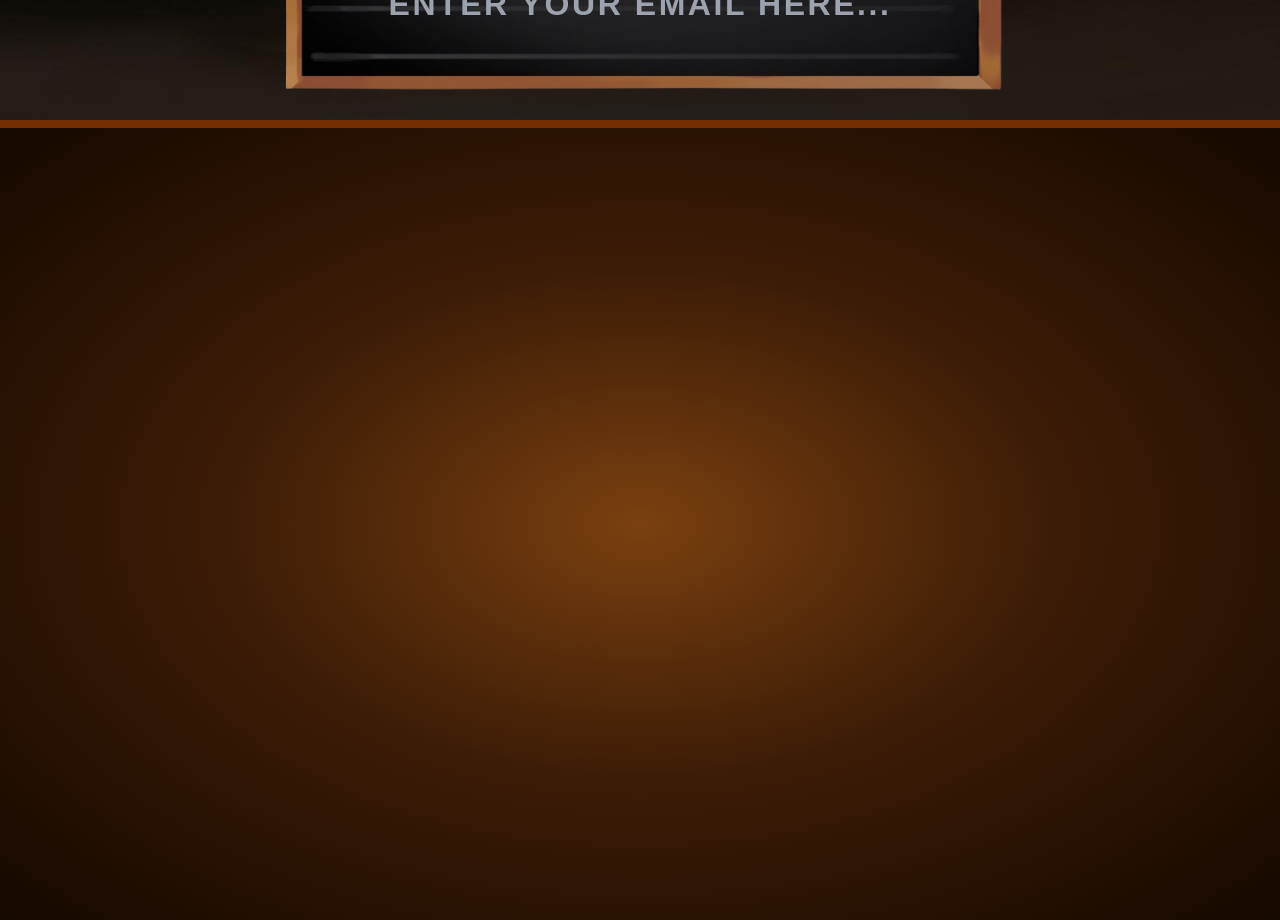
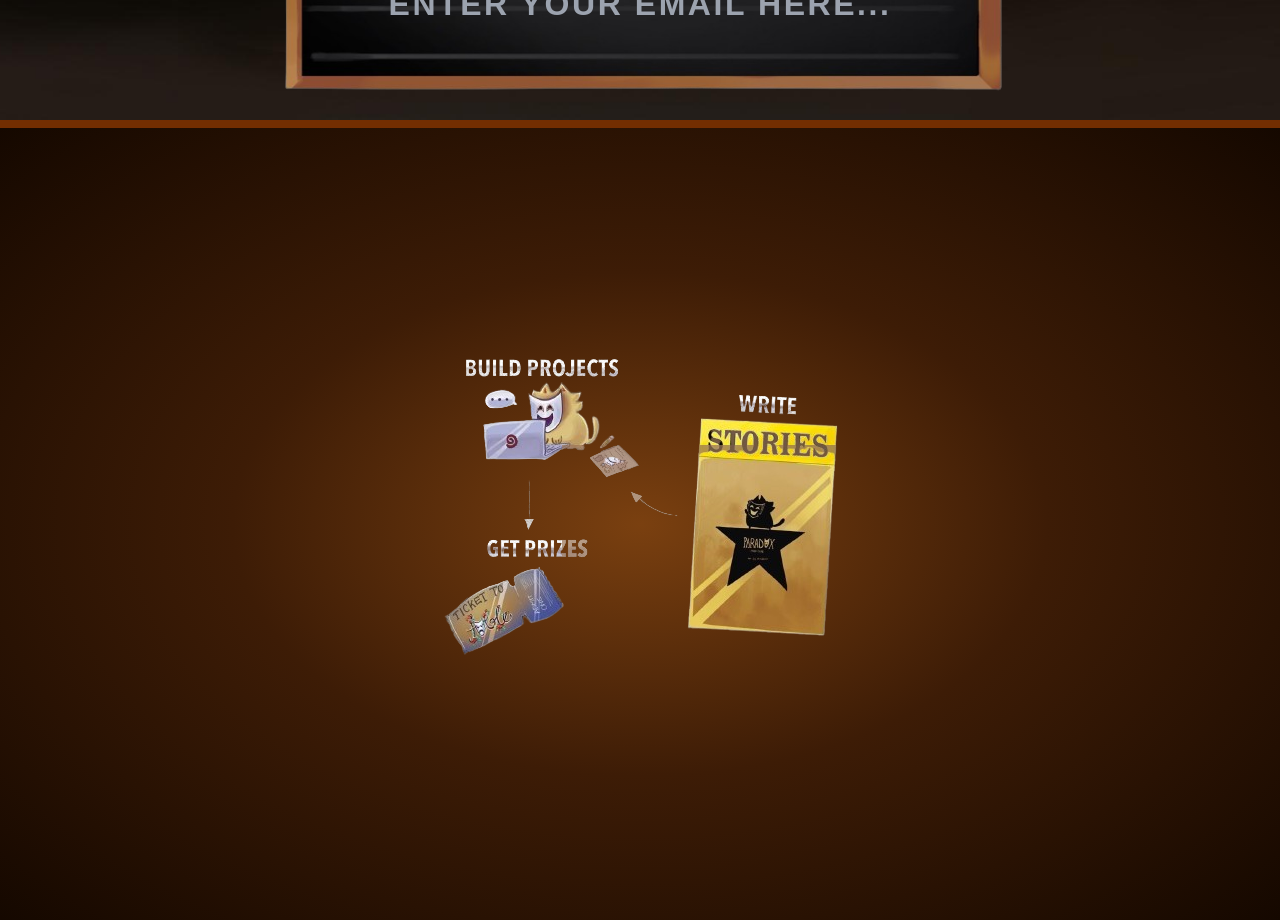
Before and after one commit to MustafaBioS/Paradox, a SvelteKit app: page / in a window 1280 px wide. Shown: the part 680-1600 px from the top of the page. Built offline with nearby package versions, Linux system fonts and the light colour scheme.

Commit message:
FIX - Fixed Assets

```diff
--- a/src/routes/+page.svelte
+++ b/src/routes/+page.svelte
@@ -115,8 +115,10 @@
 
 	</div>
 
-	<div class="w-screen h-screen overflow-hidden border-t-8 border-[#732e01]"
+	<div class="w-screen h-screen overflow-hidden border-t-8 border-[#732e01] flex flex-col items-center justify-center pointer-events-none select-none z-30"
 		 style="background: radial-gradient(ellipse at center, #7a4010 0%, #3d1c06 45%, #150800 100%)">
+		<!-- Needs to be fixed as the resolution is bad -->
+		<img src="/images/2/Instructions.png" alt="Instructions">
 	</div>
 </main>
 
```
Also changed, not shown: static/images/1/Board-fixed.png, static/images/2/Instructions.png.
